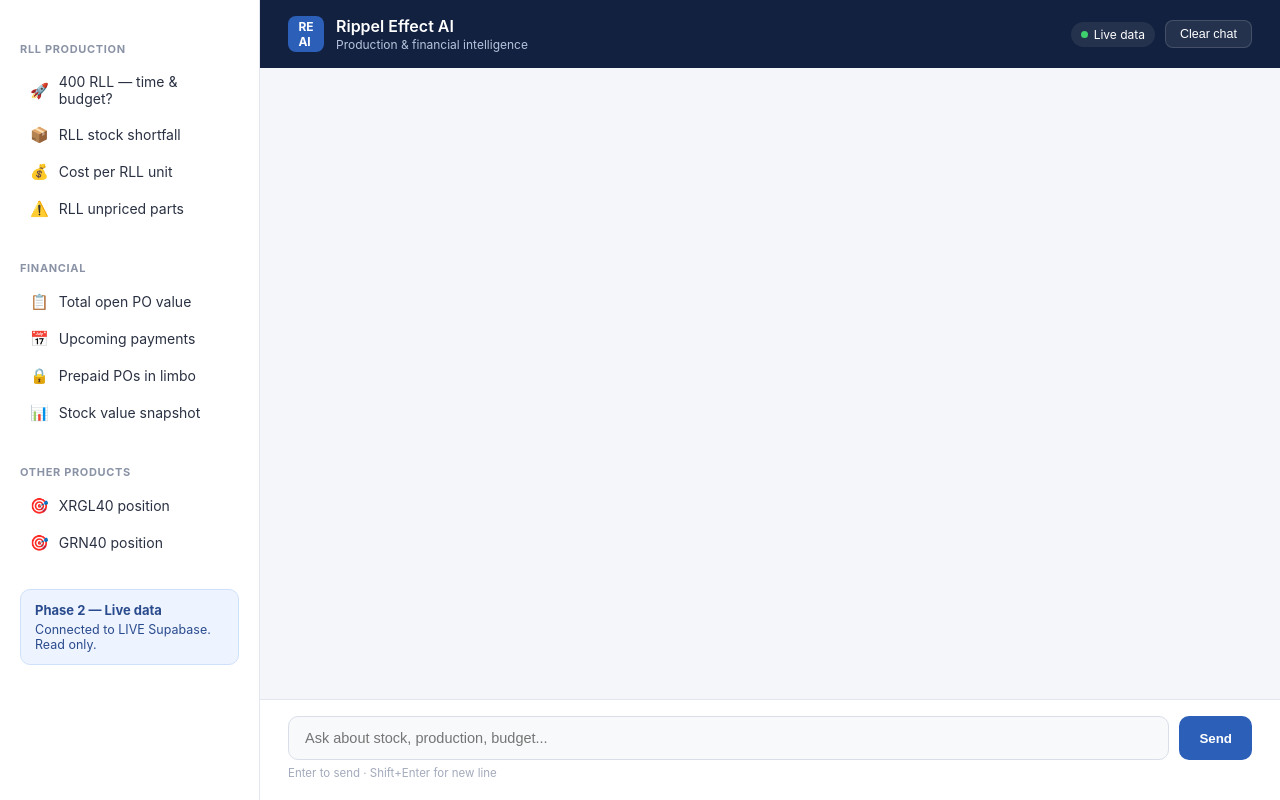
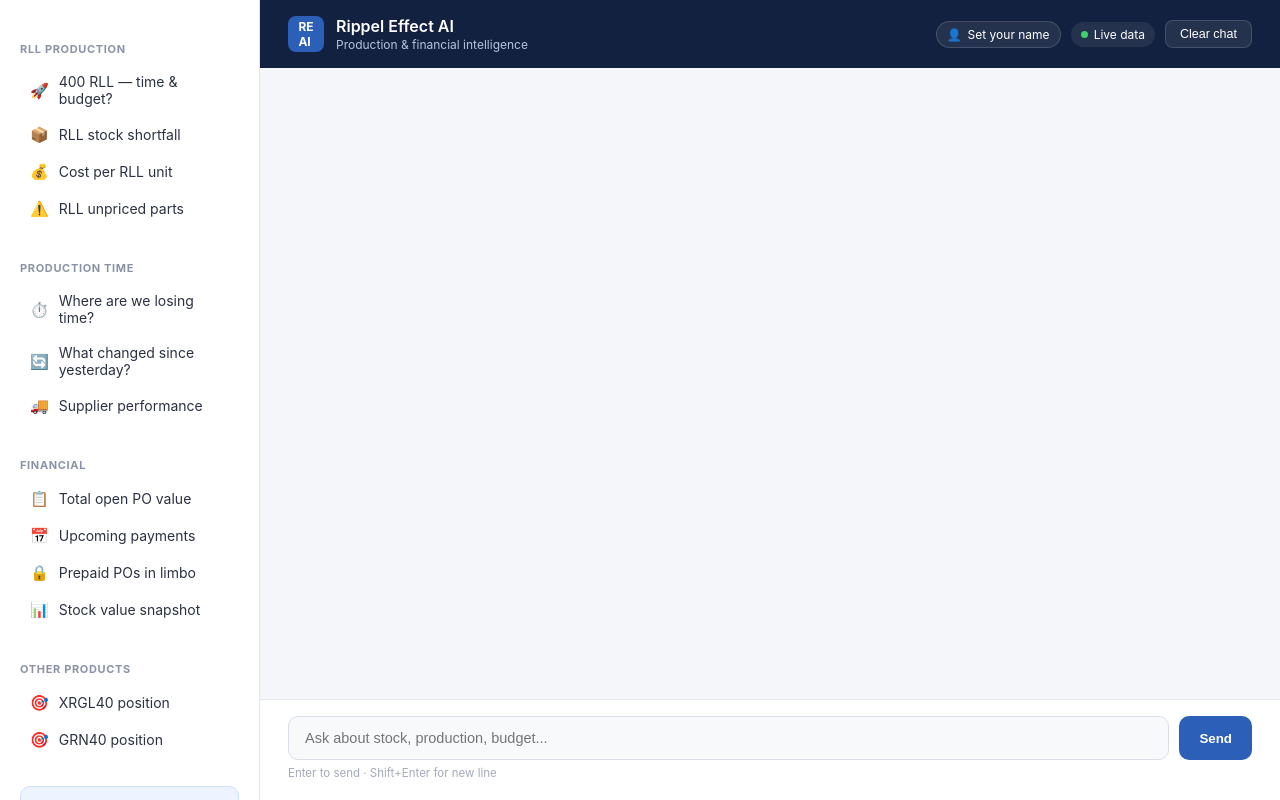
Before and after one commit to Rippelsystems/RIPPELAI, a website: page index.html in a window 1280 px wide. Drawn offline with Linux system fonts and the light colour scheme.

Commit message:
Update index.html

```diff
--- a/index.html
+++ b/index.html
@@ -103,6 +103,13 @@
     cursor: pointer;
   }
   .clear-btn:hover { background: rgba(255,255,255,0.15); }
+  .user-chip {
+    display: inline-flex; align-items: center; gap: 6px;
+    background: rgba(255,255,255,0.08);
+    border: 1px solid rgba(255,255,255,0.15);
+    padding: 5px 10px; border-radius: 20px; font-size: 12px; cursor: pointer;
+  }
+  .user-chip:hover { background: rgba(255,255,255,0.15); }
 
   #chat {
     flex: 1;
@@ -206,6 +213,19 @@
   </div>
 
   <div class="sidebar-section">
+    <div class="sidebar-label">PRODUCTION TIME</div>
+    <div class="sidebar-item" onclick="quickAsk('Where are we losing time on the 400 RLL?')">
+      <span class="sidebar-icon">⏱️</span> Where are we losing time?
+    </div>
+    <div class="sidebar-item" onclick="quickAsk('What changed since yesterday?')">
+      <span class="sidebar-icon">🔄</span> What changed since yesterday?
+    </div>
+    <div class="sidebar-item" onclick="quickAsk('Which suppliers are performing worst over the last 90 days?')">
+      <span class="sidebar-icon">🚚</span> Supplier performance
+    </div>
+  </div>
+
+  <div class="sidebar-section">
     <div class="sidebar-label">FINANCIAL</div>
     <div class="sidebar-item" onclick="quickAsk('What is our total open PO value right now?')">
       <span class="sidebar-icon">📋</span> Total open PO value
@@ -233,7 +253,7 @@
 
   <div class="status-card">
     <strong>Phase 2 — Live data</strong>
-    Connected to LIVE Supabase. Read only.
+    Connected to LIVE Supabase. Reads Matrix only — never changes it. Questions are logged with your name.
   </div>
 </div>
 
@@ -247,6 +267,7 @@
       </div>
     </div>
     <div class="header-right">
+      <span class="user-chip" id="userChip" onclick="askName(true)" title="Change name">👤 <span id="userName">—</span></span>
       <span class="live-dot"><span class="dot"></span> Live data</span>
       <button class="clear-btn" onclick="clearChat()">Clear chat</button>
     </div>
@@ -270,6 +291,27 @@
   const input = document.getElementById('input');
 
   let messages = [];
+
+  // ---- Who is asking (11-10-2026): asked once, kept on this computer, sent
+  // with every question so the bot's question log shows who asked what.
+  // This identifies the user for the log; it is not a password or a login.
+  const NAME_KEY = 'rippelbot_user';
+  let userName = '';
+  function loadName() {
+    try { userName = (localStorage.getItem(NAME_KEY) || '').trim(); } catch (e) { userName = ''; }
+    document.getElementById('userName').textContent = userName || 'Set your name';
+  }
+  function askName(force) {
+    if (userName && !force) return userName;
+    const v = (window.prompt('Your name (shown in the question log):', userName || '') || '').trim();
+    if (v) {
+      userName = v.slice(0, 80);
+      try { localStorage.setItem(NAME_KEY, userName); } catch (e) { /* private window — kept for this visit only */ }
+    }
+    document.getElementById('userName').textContent = userName || 'Set your name';
+    return userName;
+  }
+  loadName();
 
   // Very small markdown-ish renderer: tables, bold, headings, bullets
   function renderMarkdown(text) {
@@ -437,6 +479,7 @@
     e.preventDefault();
     const text = input.value.trim();
     if (!text) return;
+    if (!userName) askName(false);
 
     addRow('user', text);
     messages.push({ role: 'user', content: text });
@@ -449,7 +492,7 @@
       const res = await fetch('/.netlify/functions/chat', {
         method: 'POST',
         headers: { 'Content-Type': 'application/json' },
-        body: JSON.stringify({ messages })
+        body: JSON.stringify({ messages, user: userName || null })
       });
       const data = await res.json();
 
```
